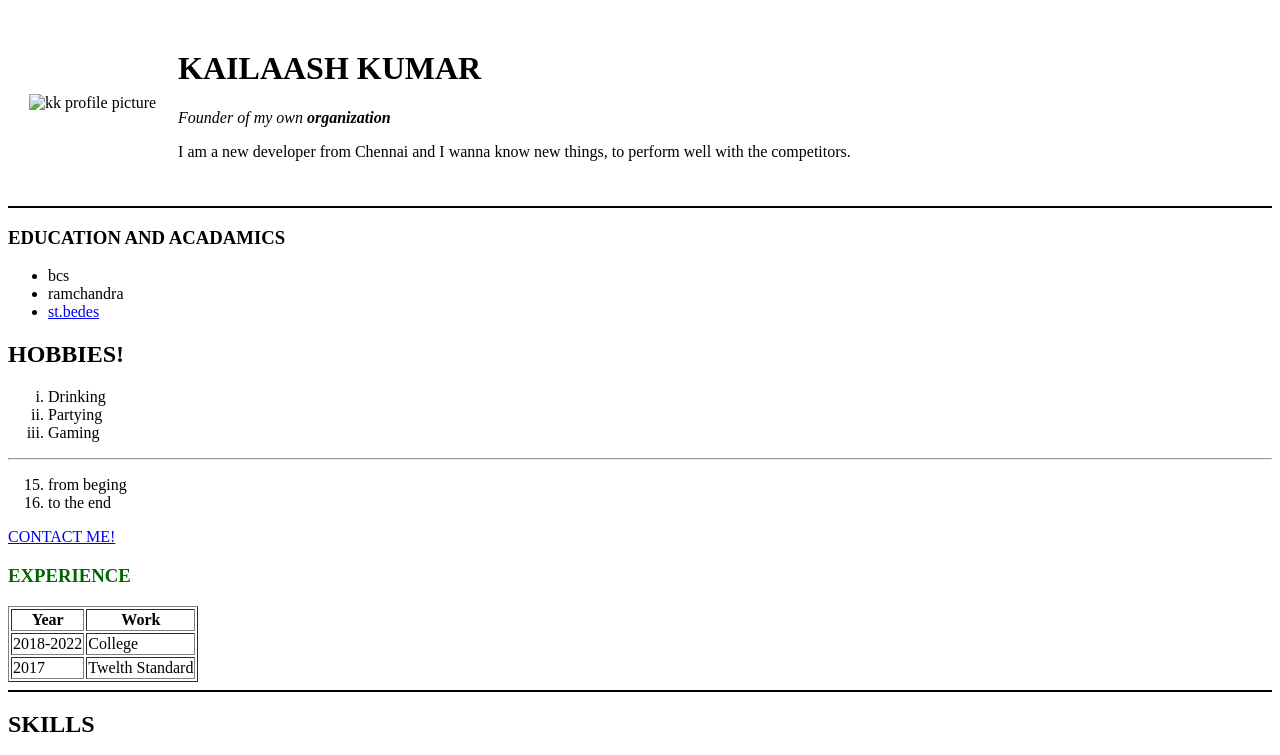
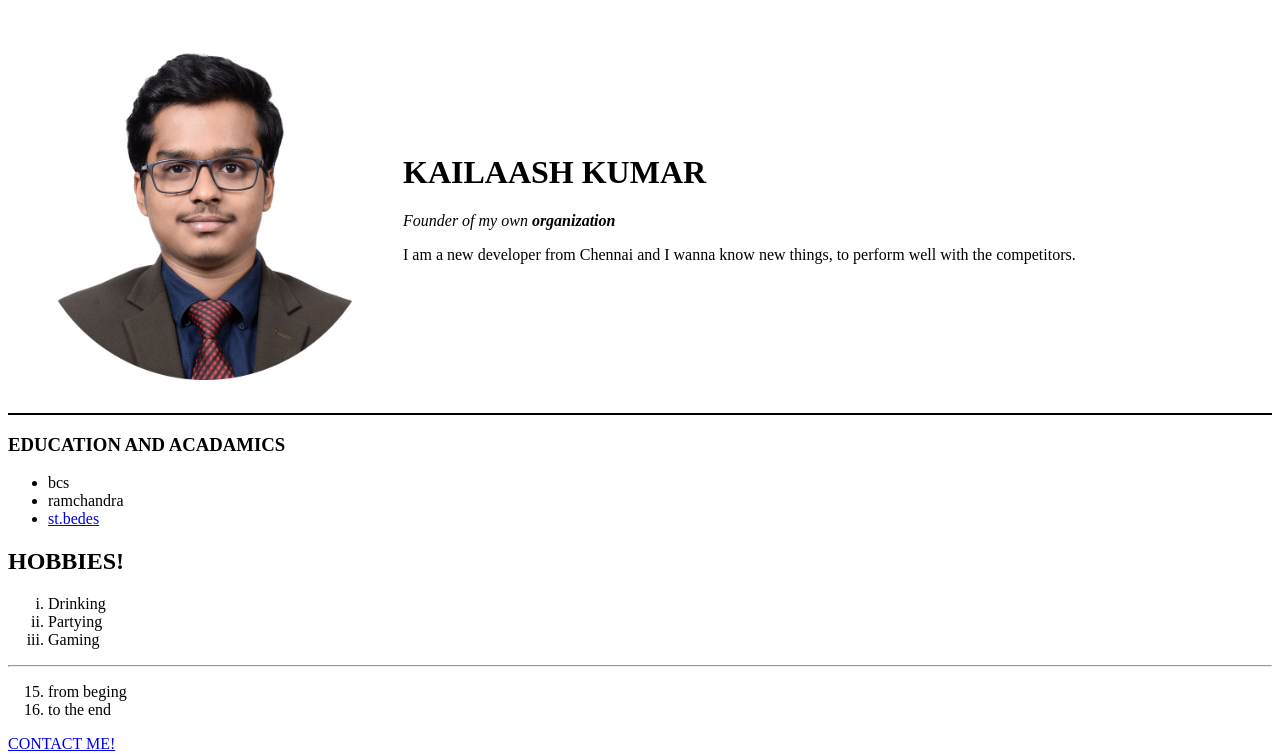
Before and after one commit to KAILAASHKUMAR2841/RESUME, a plain HTML site: page index.html in a window 1280 px wide. Shown: the top 755 px of the page. Drawn offline with Linux system fonts and the light colour scheme.

Commit message:
Update index.html

```diff
--- a/index.html
+++ b/index.html
@@ -9,7 +9,7 @@
 <body>
   <table cellspacing="20">
     <tr>
-      <td><img src="F:\ADMN STUFF\kk.jpg" alt="kk profile picture" width="235" height="260"></td>
+      <td><img src="images/kai_circled.png" alt="kk profile picture" width="352" height="351"></td>
       <td><h1>KAILAASH KUMAR</h1>
       <p><em>Founder of my own <strong>organization</strong></em></p>
       <p>I am a new developer from Chennai and
```
